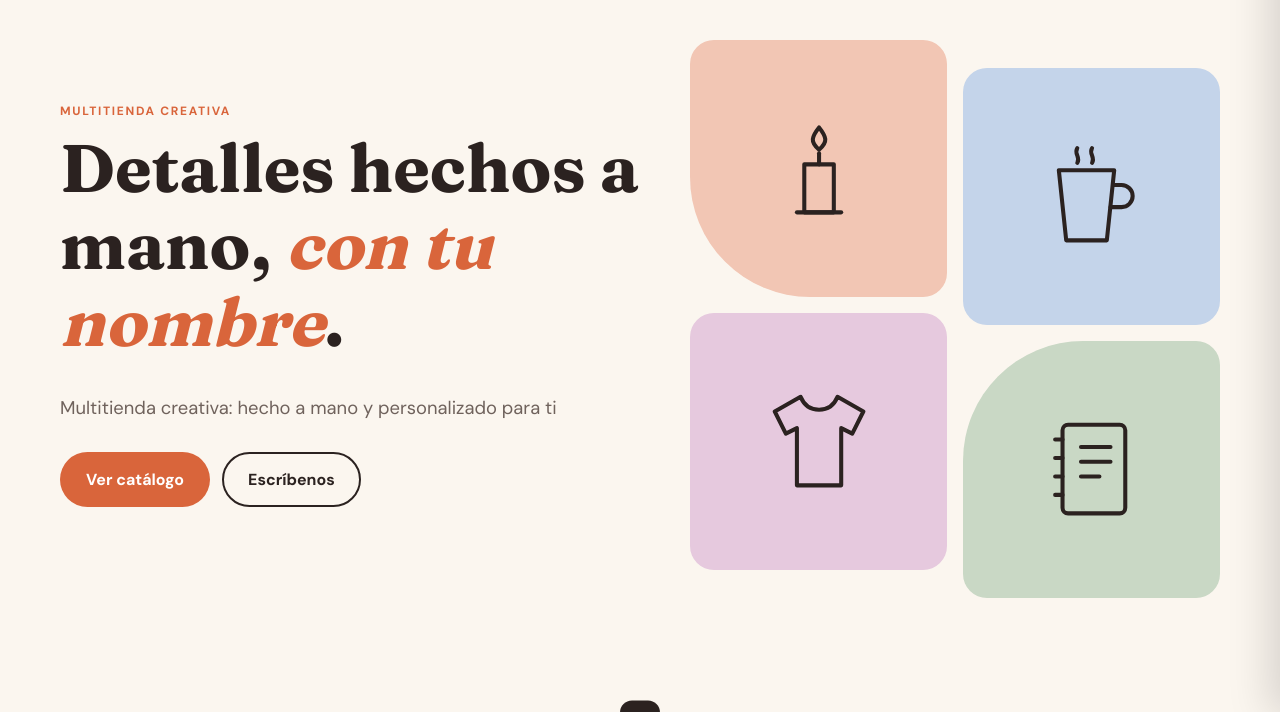
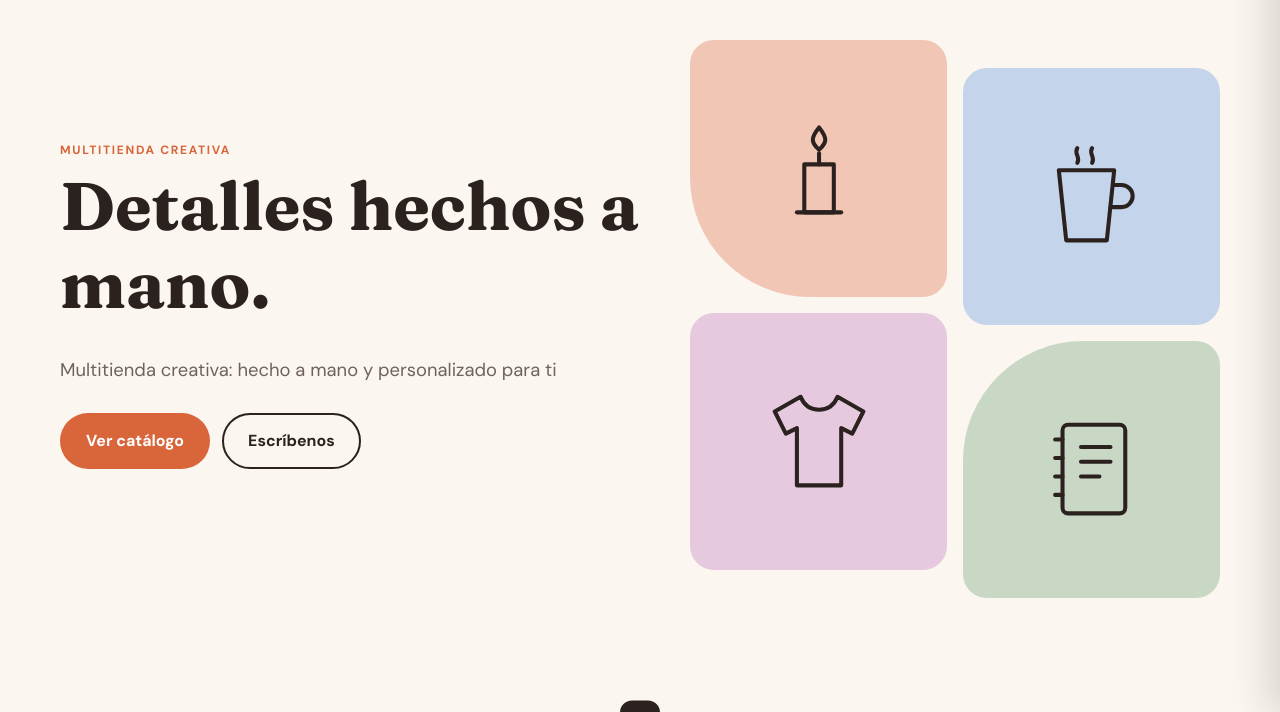
Before and after one commit to SamuelGR28/STH, a plain HTML site: page index.html in a window 1280 px wide. Shown: the part 85-797 px from the top of the page. Drawn offline with Linux system fonts and the light colour scheme; no server answers.

Commit message:
Cambiar el título de la portada a "Detalles hechos a mano."
Co-Authored-By: Claude Opus 5.5 <noreply@anthropic.com>

```diff
--- a/index.html
+++ b/index.html
@@ -48,7 +48,7 @@
       <div class="wrap hero__inner">
         <div class="hero__text">
           <p class="eyebrow">Multitienda creativa</p>
-          <h1>Detalles hechos a mano, <em>con tu nombre</em>.</h1>
+          <h1>Detalles hechos a mano.</h1>
           <p class="lead" id="eslogan">Velas, cuadernos, papelería, vasos, camisas y ropa personalizados en un solo lugar.</p>
           <div class="hero__cta">
             <a href="#catalogo" class="btn btn--primary">Ver catálogo</a>
```
